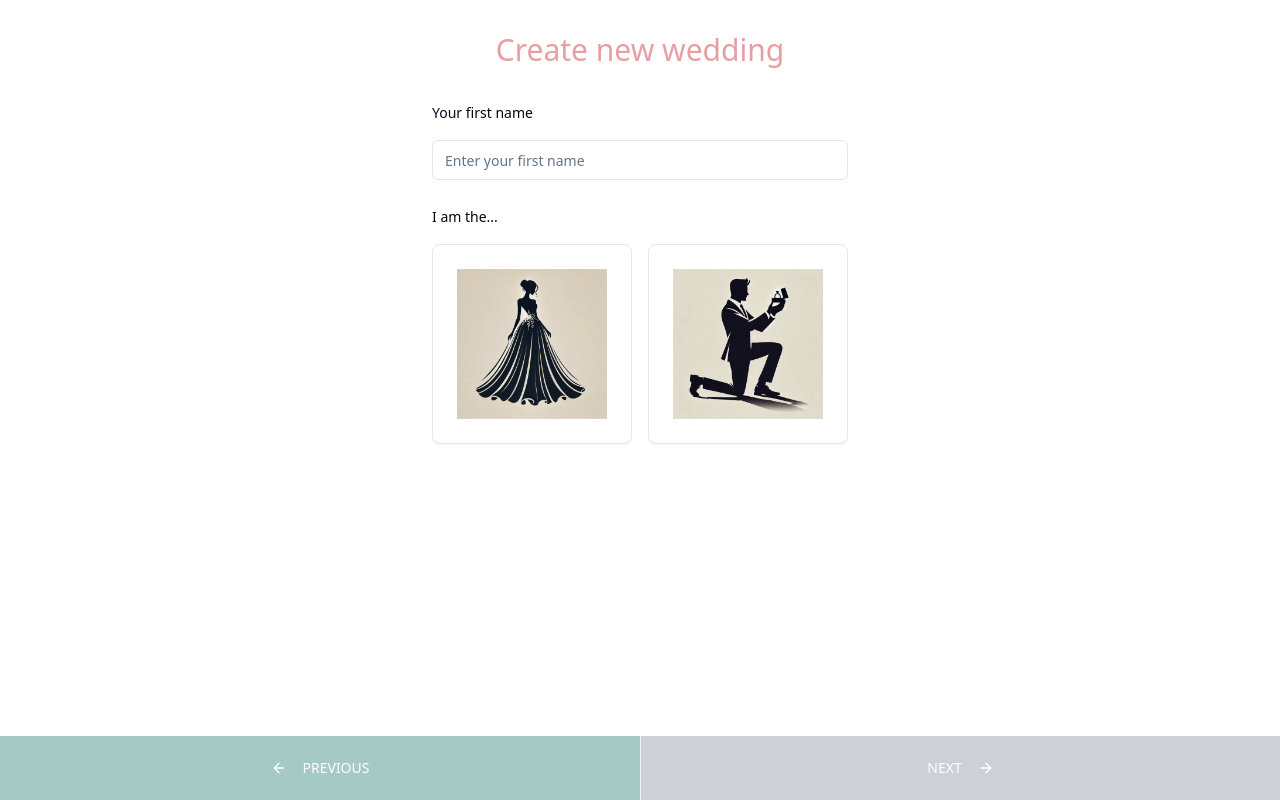
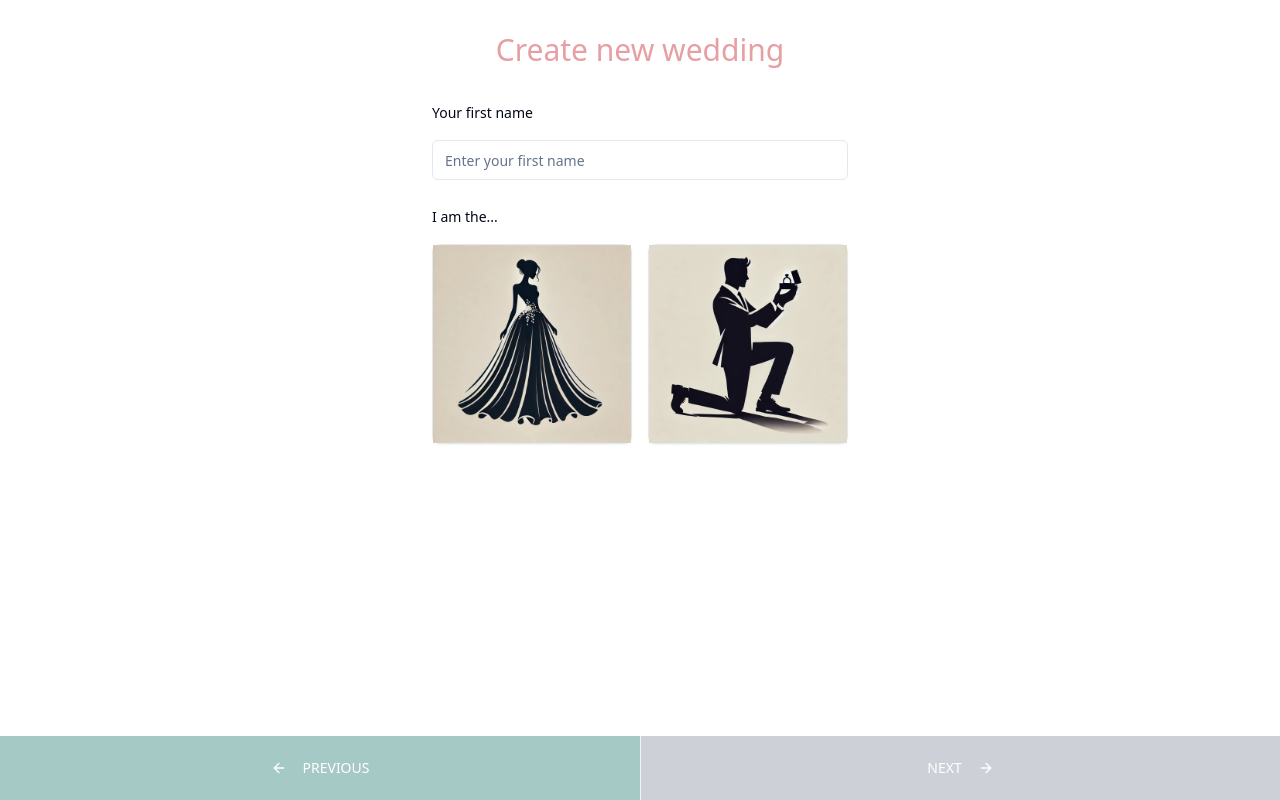
Before and after one commit to djshaneb/wedbox-magic, a React (Vite) app: page /get-started in a window 1280 px wide. Built offline with nearby package versions, Linux system fonts and the light colour scheme.

Commit message:
Update image container styles
Adjust the styles for the bride and groom images to ensure they take up the entire container.
[skip gpt_engineer]

```diff
--- a/src/components/onboarding/PartnerInformation.tsx
+++ b/src/components/onboarding/PartnerInformation.tsx
@@ -35,8 +35,8 @@ export const PartnerInformation = ({
             }`}
             onClick={() => setPartnerRole("bride")}
           >
-            <CardContent className="p-6 text-center">
-              <div className="mx-auto w-full aspect-square bg-wedding-pink/10 flex items-center justify-center">
+            <CardContent className="p-0">
+              <div className="w-full aspect-square">
                 <img
                   src="/lovable-uploads/b39f9b88-9c30-47ca-9783-bb68659f8de4.png"
                   alt="Bride"
@@ -54,8 +54,8 @@ export const PartnerInformation = ({
             }`}
             onClick={() => setPartnerRole("groom")}
           >
-            <CardContent className="p-6 text-center">
-              <div className="mx-auto w-full aspect-square bg-wedding-pink/10 flex items-center justify-center">
+            <CardContent className="p-0">
+              <div className="w-full aspect-square">
                 <img
                   src="/lovable-uploads/6b14a633-f382-4acb-8ce5-eb601bdf3075.png"
                   alt="Groom"
--- a/src/components/onboarding/RoleSelection.tsx
+++ b/src/components/onboarding/RoleSelection.tsx
@@ -38,8 +38,8 @@ export const RoleSelection = ({
             }`}
             onClick={() => onRoleChange("bride")}
           >
-            <CardContent className="p-6 text-center">
-              <div className="mx-auto w-full aspect-square bg-wedding-pink/10 flex items-center justify-center">
+            <CardContent className="p-0">
+              <div className="w-full aspect-square">
                 <img
                   src="/lovable-uploads/b4b88587-9692-4902-af6d-899e3699d26a.png"
                   alt="Bride"
@@ -57,8 +57,8 @@ export const RoleSelection = ({
             }`}
             onClick={() => onRoleChange("groom")}
           >
-            <CardContent className="p-6 text-center">
-              <div className="mx-auto w-full aspect-square bg-wedding-pink/10 flex items-center justify-center">
+            <CardContent className="p-0">
+              <div className="w-full aspect-square">
                 <img
                   src="/lovable-uploads/da2d8b46-2e02-4f6b-a9d7-f7bf866e5243.png"
                   alt="Groom"
```
